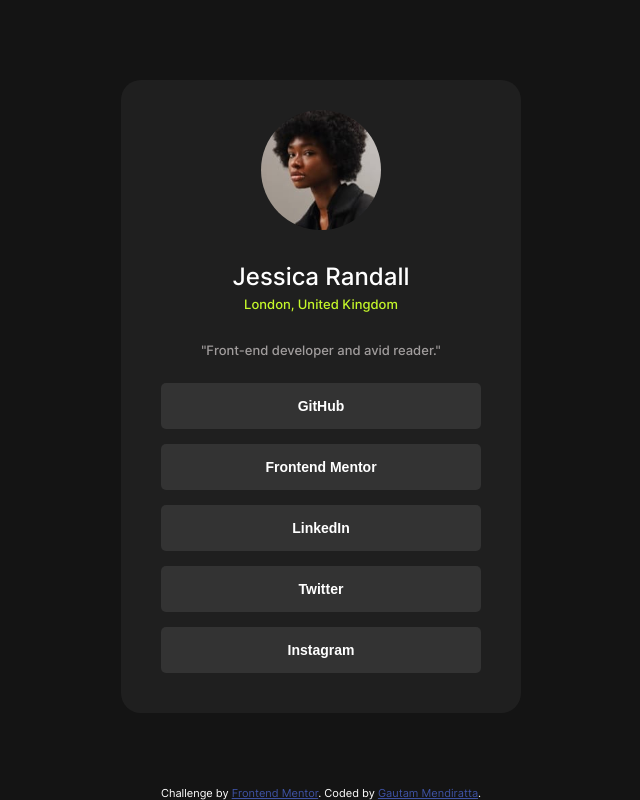
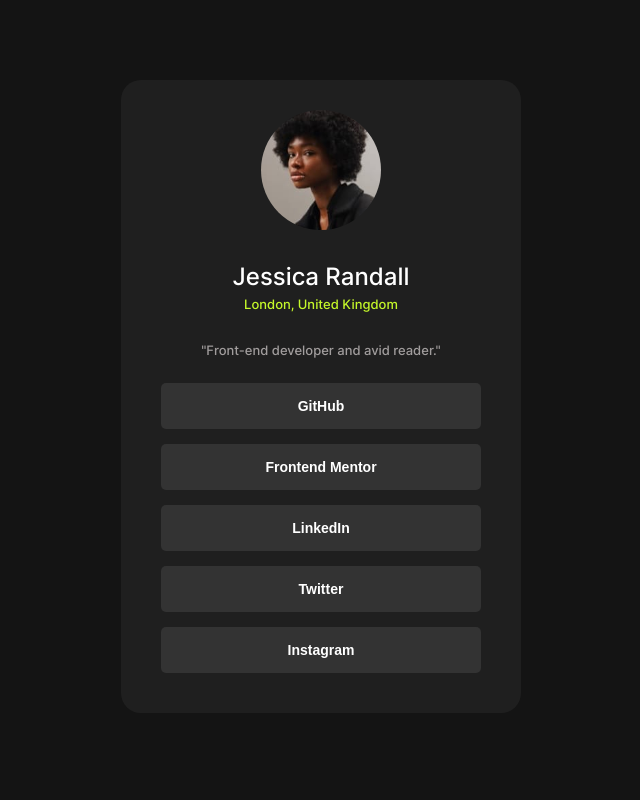
Before and after one commit to cogitosnippet/Social-Links-Profile-Project, a plain HTML site: page index.html in a window 1280 px wide. Shown: the whole page, without its empty margins (319-959 px from the left). Drawn offline with Linux system fonts and the light colour scheme.

Commit message:
Deleting Footer

```diff
--- a/index.html
+++ b/index.html
@@ -35,11 +35,5 @@
     </div>
   </div>
 
-  <footer>
-    <div class="attribution">
-      Challenge by <a href="https://www.frontendmentor.io?ref=challenge" target="_blank">Frontend Mentor</a>.
-      Coded by <a href="#">Gautam Mendiratta</a>.
-    </div>
-  </footer>
 </body>
 </html>
--- a/style.css
+++ b/style.css
@@ -89,10 +89,3 @@
   color: black;
   cursor: pointer;
 }
-
-footer{
-  position: fixed;
-  bottom: 0;
-  left: 0;
-  right: 0;
-}
```
